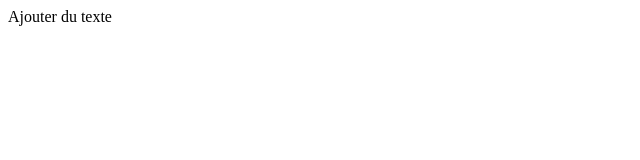
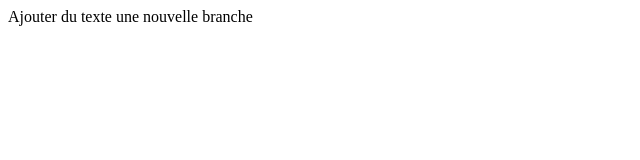
Before and after one commit to wissal-web/TP1, a plain HTML site: page index.html in a window 1280 px wide. Shown: the whole page, without its empty margins (0-640 px from the left). Drawn offline with Linux system fonts and the light colour scheme.

Commit message:
branche_test

```diff
--- a/index.html
+++ b/index.html
@@ -8,5 +8,6 @@
 </head>
 <body>
     Ajouter du texte
+    une nouvelle branche
 </body>
 </html>
```
